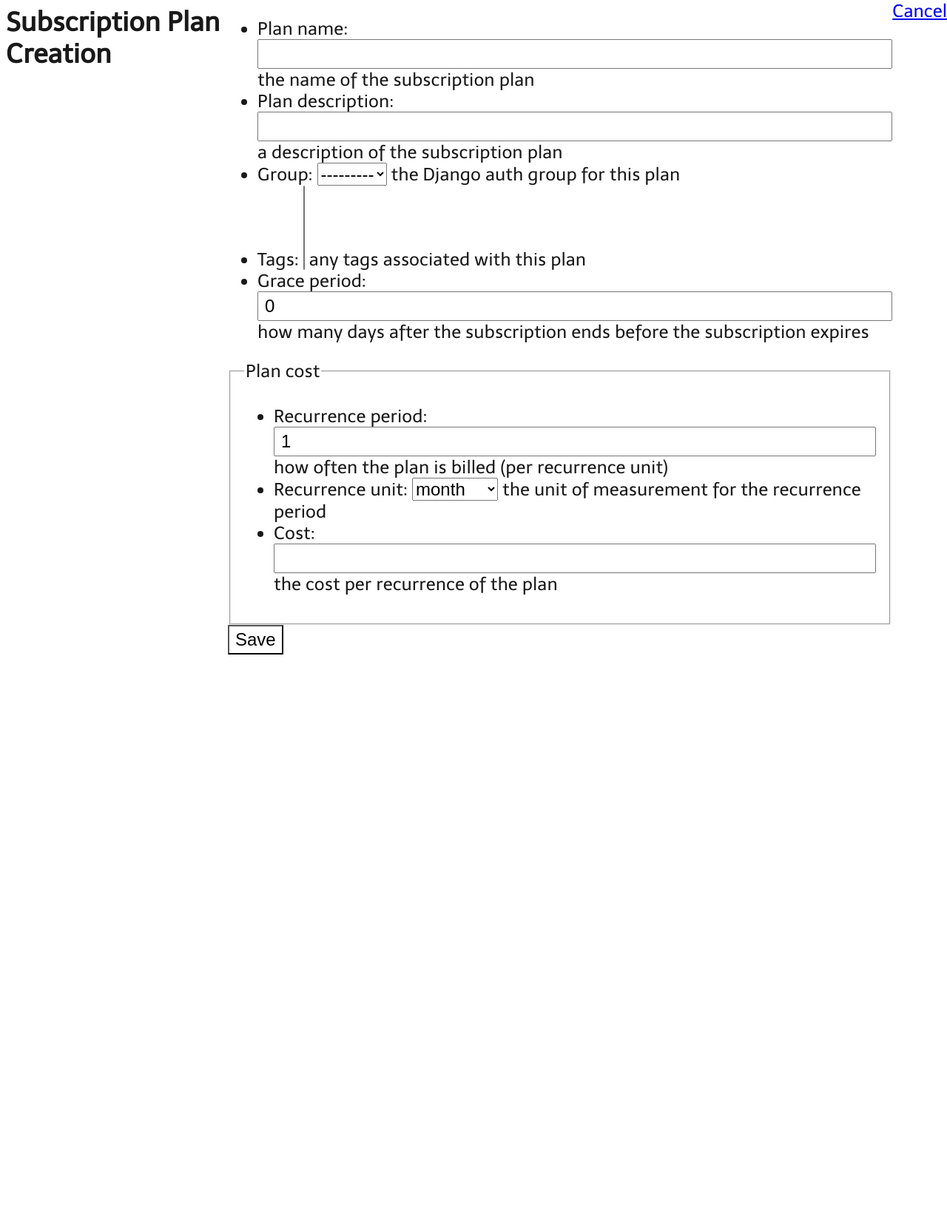
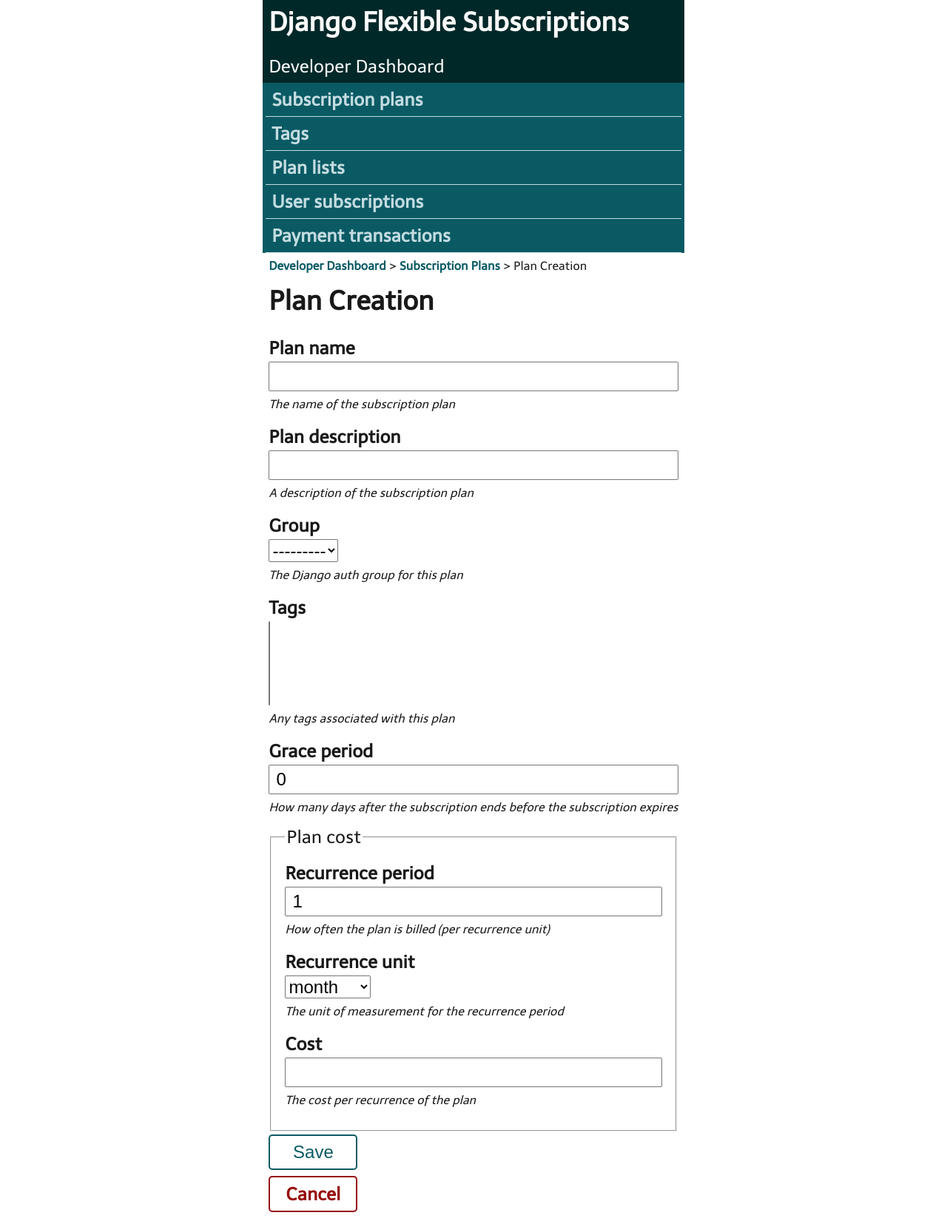
Before and after one commit to studybuffalo/django-flexible-subscriptions, a Django app: page /subscriptions/dfs/plans/create/ in a window 1280 px wide. Shown: the whole page at 74% size. Before the commit the page ends 885 px from the top, so only its background shows below. Run offline with Django 3.2, Linux system fonts and the light colour scheme; the visitor is signed in with stand-in values (Sample User, id 1); data that the repository does not hold is empty; parts of the project's set-up code (start-up, migrations or seed data) failed here and were passed over.

Commit message:
Updating styling

```diff
--- a/subscriptions/templates/subscriptions/plan_create.html
+++ b/subscriptions/templates/subscriptions/plan_create.html
@@ -2,27 +2,45 @@
 
 {% load i18n %}
 
+{% block subscriptions_styles %}
+{% endblock %}
+
 {% block content %}
-  <h1>Subscription Plan Creation</h1>
+  <div class="grid-container">
+    {% include 'subscriptions/snippets/header.html' %}
 
-  <form method="post">{% csrf_token %}
-    <ul>
-      {{ form.as_ul }}
-    </ul>
-    <fieldset>
-      <legend>Plan cost</legend>
-      {{ cost_forms.management_form }}
-      {{ cost_forms.non_form_errors }}
-      {% for cost_form in cost_forms %}
-        <ul>
-          {{ cost_form.as_ul }}
-        </ul>
-      {% endfor %}
-    </fieldset>
-    <input type="submit" value="Save">
-  </form>
+    {% include 'subscriptions/snippets/menu.html' %}
 
-  <div>
-    <a href="{% url 'dfs_plan_list' %}">Cancel</a>
+    <main>
+      <div class="breadcrumb">
+          <a href="{% url 'dfs_dashboard' %}">Developer Dashboard</a>
+          > <a href="{% url 'dfs_plan_list' %}">Subscription Plans</a>
+          > Plan Creation
+      </div>
+
+      <h2>Plan Creation</h2>
+
+      <form method="post">
+        {% csrf_token %}
+
+        {% include 'subscriptions/snippets/form_table.html' with form=form %}
+
+        <fieldset>
+          <legend>Plan cost</legend>
+
+          <div class="form-errors">{{ cost_forms.non_form_errors }}</div>
+
+          {% for cost_form in cost_forms %}
+            {% include 'subscriptions/snippets/form_table.html' with form=cost_form %}
+          {% endfor %}
+
+          {{ cost_forms.management_form }}
+        </fieldset>
+
+        <input type="submit" class="button-positive" value="Save">
+      </form>
+
+      <a class="button-negative" href="{% url 'dfs_plan_list' %}">Cancel</a>
+    </main>
   </div>
 {% endblock %}
```
